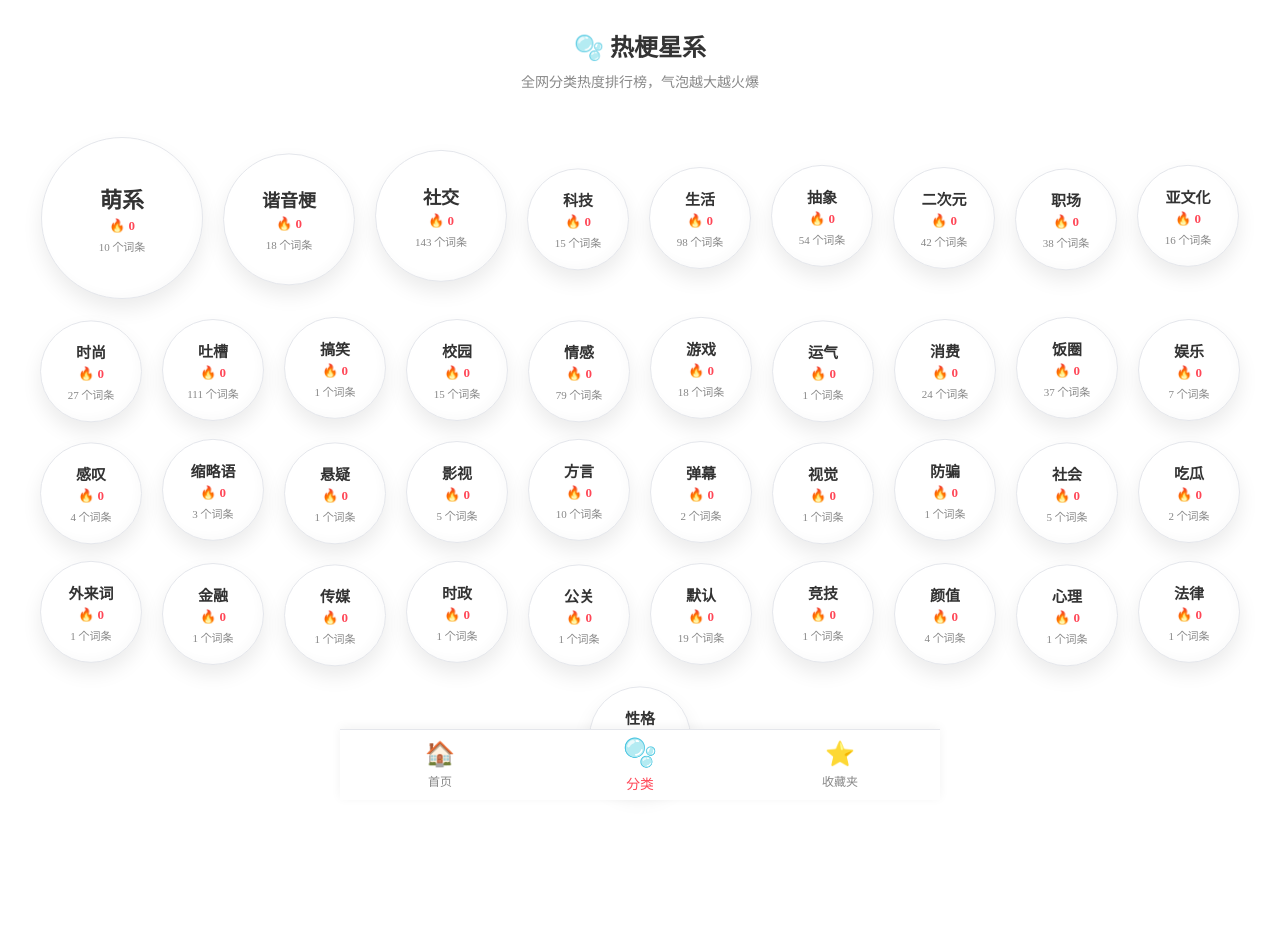
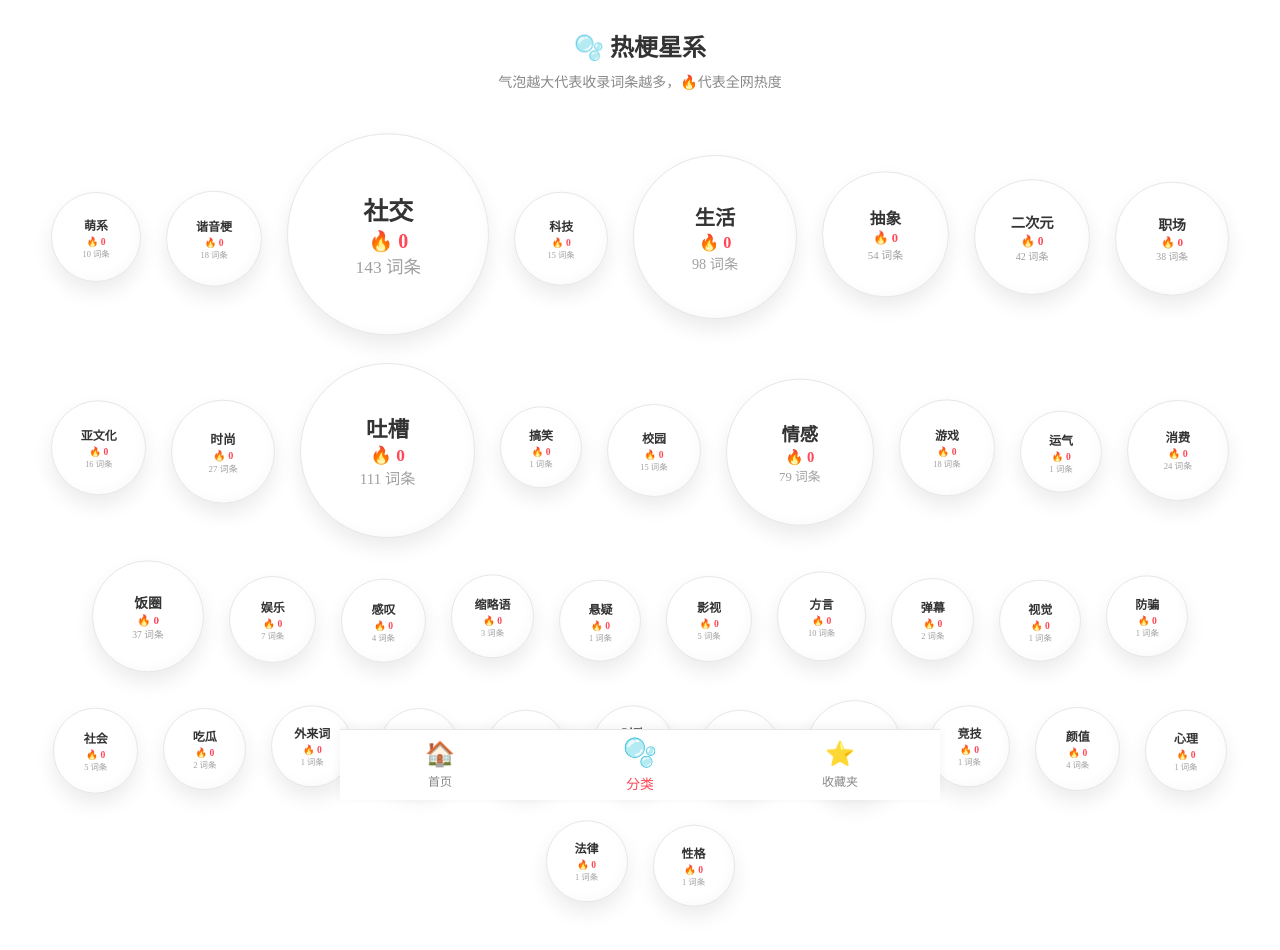
Before and after one commit to StephenMa13/meme-dict, a Vue app: page /categories in a window 1280 px wide. Shown: the top 950 px of the page. Before the commit the page ends 919 px from the top, so only its background shows below. Built offline with nearby package versions, Linux system fonts and the light colour scheme.

Commit message:
分类页

```diff
--- a/src/pages/Categories.vue
+++ b/src/pages/Categories.vue
@@ -1,7 +1,8 @@
 <script setup>
 import { ref, computed, onMounted } from 'vue'
-import { getMemes } from '../db.js' // 假设你的数据获取函数在这里
+import { getMemes } from '../db.js'
 import { useRouter } from 'vue-router'
+
 const router = useRouter()
 const allMemes = ref([])
 
@@ -9,17 +10,15 @@ onMounted(() => {
   allMemes.value = getMemes()
 })
 
-// 点击气泡跳转到详情页，并把分类名字传过去
 const goToCategory = (name) => {
   router.push(`/category/${name}`)
 }
 
-// 💡 核心逻辑：计算并排序分类气泡
+// 1. 核心逻辑：计算分类数据
 const bubbleCategories = computed(() => {
   const categoryMap = {}
 
   allMemes.value.forEach(meme => {
-    // 兼容处理：如果没有分类则归为"其他"，如果是数组则遍历，如果是字符串则直接用
     let cats = meme.category || '其他'
     if (!Array.isArray(cats)) cats = [cats]
 
@@ -27,22 +26,40 @@ const bubbleCategories = computed(() => {
       if (!categoryMap[cat]) {
         categoryMap[cat] = { name: cat, totalViews: 0, count: 0 }
       }
-      // 累加浏览量
       categoryMap[cat].totalViews += (meme.view_count || 0)
-      // 记录该分类下有多少个词条
       categoryMap[cat].count += 1
     })
   })
 
-  // 把对象转成数组，并根据 totalViews 降序排序
+  // 依然按热度排序，但大小将由 count 决定
   return Object.values(categoryMap).sort((a, b) => b.totalViews - a.totalViews)
 })
 
-// 根据排名动态调整气泡的大小（前三名气泡更大）
-const getBubbleClass = (index) => {
-  if (index === 0) return 'bubble-xl'
-  if (index === 1 || index === 2) return 'bubble-lg'
-  return 'bubble-md'
+// 2. 动态样式计算：根据 count 映射直径尺寸
+const getBubbleStyle = (count) => {
+  const counts = bubbleCategories.value.map(c => c.count)
+  const maxCount = Math.max(...counts)
+  const minCount = Math.min(...counts)
+
+  // 设定气泡尺寸范围 (单位: px)
+  const minSize = 80
+  const maxSize = 200
+
+  let size = (minSize + maxSize) / 2 // 只有一个分类时的默认值
+
+  if (maxCount !== minCount) {
+    // 线性映射公式：
+    // $$size = minSize + \frac{count - minCount}{maxCount - minCount} \times (maxSize - minSize)$$
+    const ratio = (count - minCount) / (maxCount - minCount)
+    size = minSize + ratio * (maxSize - minSize)
+  }
+
+  return {
+    width: `${size}px`,
+    height: `${size}px`,
+    // 文字大小也随气泡按比例微调
+    fontSize: `${Math.max(12, size / 8)}px`
+  }
 }
 </script>
 
@@ -50,21 +67,21 @@ const getBubbleClass = (index) => {
   <div class="categories-container">
     <header class="page-header">
       <h2>🫧 热梗星系</h2>
-      <p class="subtitle">全网分类热度排行榜，气泡越大越火爆</p>
+      <p class="subtitle">气泡越大代表收录词条越多，🔥代表全网热度</p>
     </header>
 
     <div class="bubbles-wrapper">
       <div
-        v-for="(cat, index) in bubbleCategories"
+        v-for="cat in bubbleCategories"
         :key="cat.name"
         class="bubble"
-        :class="getBubbleClass(index)"
+        :style="getBubbleStyle(cat.count)"
         @click="goToCategory(cat.name)"
       >
-      <div class="bubble-content">
+        <div class="bubble-content">
           <span class="cat-name">{{ cat.name }}</span>
           <span class="cat-hot">🔥 {{ cat.totalViews }}</span>
-          <span class="cat-count">{{ cat.count }} 个词条</span>
+          <span class="cat-count">{{ cat.count }} 词条</span>
         </div>
       </div>
     </div>
@@ -95,17 +112,15 @@ const getBubbleClass = (index) => {
   margin-top: 8px;
 }
 
-/* 气泡容器：使用 Flex 布局让气泡自然错落排布 */
 .bubbles-wrapper {
   display: flex;
   flex-wrap: wrap;
-  gap: 20px;
+  gap: 25px;
   justify-content: center;
   align-items: center;
   padding: 20px 0;
 }
 
-/* 🫧 气泡基础质感 */
 .bubble {
   border-radius: 50%;
   background: var(--card-bg);
@@ -120,66 +135,63 @@ const getBubbleClass = (index) => {
   border: 1px solid var(--border-color);
   animation: float 4s ease-in-out infinite;
   transition: scale 0.3s cubic-bezier(0.175, 0.885, 0.32, 1.275), box-shadow 0.3s;
+  /* 确保圆形不受内容挤压 */
+  flex-shrink: 0;
 }
 
-/* 为了让不同气泡浮动频率不同，利用 CSS 伪类加延迟 */
 .bubble:nth-child(even) { animation-delay: 1s; animation-duration: 5s; }
 .bubble:nth-child(3n) { animation-delay: 2s; animation-duration: 4.5s; }
 
 .bubble:hover {
-  /* 1. 使用独立的 scale 属性，不碰 transform！ */
-  scale: 1.1;
-  /* 2. 注意：我帮你去掉了 translateY(-10px)，让呼吸动画继续自然掌管 Y 轴，视觉更顺滑 */
-  box-shadow:
-    0 15px 25px rgba(0,0,0,0.15),
-    inset -4px -4px 10px rgba(0,0,0,0.02),
-    inset 4px 4px 10px rgba(255,255,255,0.8);
+  scale: 1.08;
+  box-shadow: 0 15px 25px rgba(0,0,0,0.15);
+  z-index: 10;
 }
-
-/* 夜间模式的气泡质感微调，降低高光，加深阴影 */
-:global(html.dark-mode) .bubble {
-  box-shadow:
-    0 10px 20px rgba(0,0,0,0.3),
-    inset -4px -4px 10px rgba(0,0,0,0.2),
-    inset 4px 4px 10px rgba(255,255,255,0.05);
-}
-
-/* 不同体型的气泡 */
-.bubble-xl { width: 160px; height: 160px; }
-.bubble-lg { width: 130px; height: 130px; }
-.bubble-md { width: 100px; height: 100px; }
 
 .bubble-content {
   display: flex;
   flex-direction: column;
   align-items: center;
   text-align: center;
-  gap: 4px;
+  padding: 10px;
+  width: 90%; /* 保证文字不超出圆形边缘 */
+  overflow: hidden;
 }
 
 .cat-name {
   font-weight: 900;
   color: var(--text-main);
-  /* 动态大小：利用父元素的相对单位 */
+  margin-bottom: 2px;
+  /* 避免长文本换行 */
+  white-space: nowrap;
+  overflow: hidden;
+  text-overflow: ellipsis;
+  width: 100%;
 }
-.bubble-xl .cat-name { font-size: 22px; }
-.bubble-lg .cat-name { font-size: 18px; }
-.bubble-md .cat-name { font-size: 15px; }
 
 .cat-hot {
-  font-size: 13px;
+  font-size: 0.8em;
   font-weight: bold;
   color: #ff4757;
 }
 
 .cat-count {
-  font-size: 11px;
+  font-size: 0.7em;
   color: var(--text-secondary);
+  opacity: 0.8;
 }
 
 @keyframes float {
   0% { transform: translateY(0); }
-  50% { transform: translateY(-8px); }
+  50% { transform: translateY(-10px); }
   100% { transform: translateY(0); }
 }
+
+/* 夜间模式调整 */
+:global(html.dark-mode) .bubble {
+  box-shadow:
+    0 10px 20px rgba(0,0,0,0.4),
+    inset -2px -2px 6px rgba(0,0,0,0.3),
+    inset 2px 2px 6px rgba(255,255,255,0.05);
+}
 </style>
--- a/src/pages/CategoryDetail.vue
+++ b/src/pages/CategoryDetail.vue
@@ -37,7 +37,6 @@
               <!-- 收藏按钮 -->
               <button
                 class="action-btn fav-btn small-btn"
-                :class="{ 'active': favoriteIds.includes(meme.id) }"
                 @click.stop="toggleFavorite(meme.id)"
               >
                 {{ favoriteIds.includes(meme.id) ? '⭐' : '☆' }}
```
